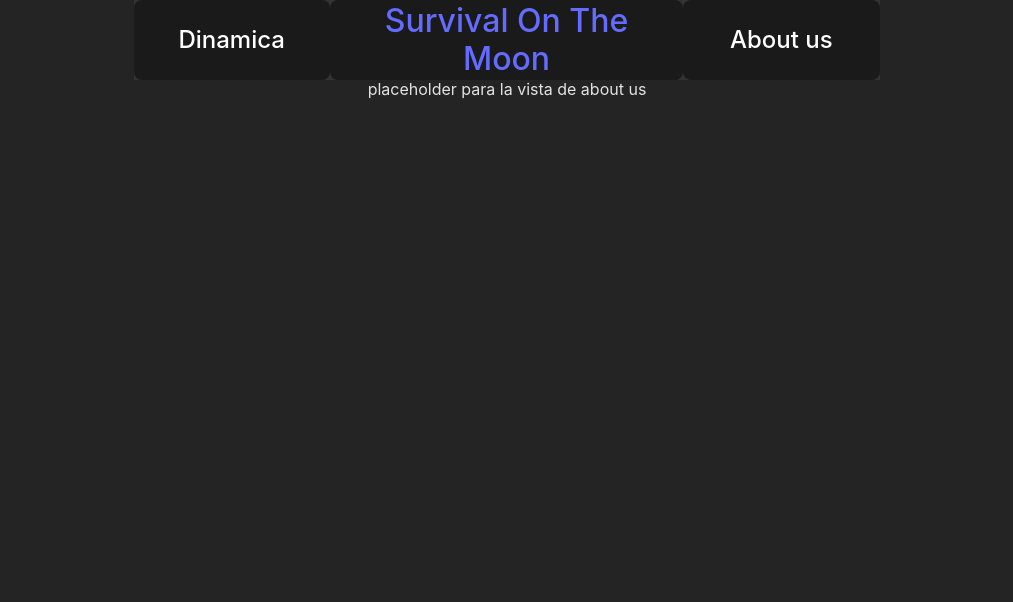
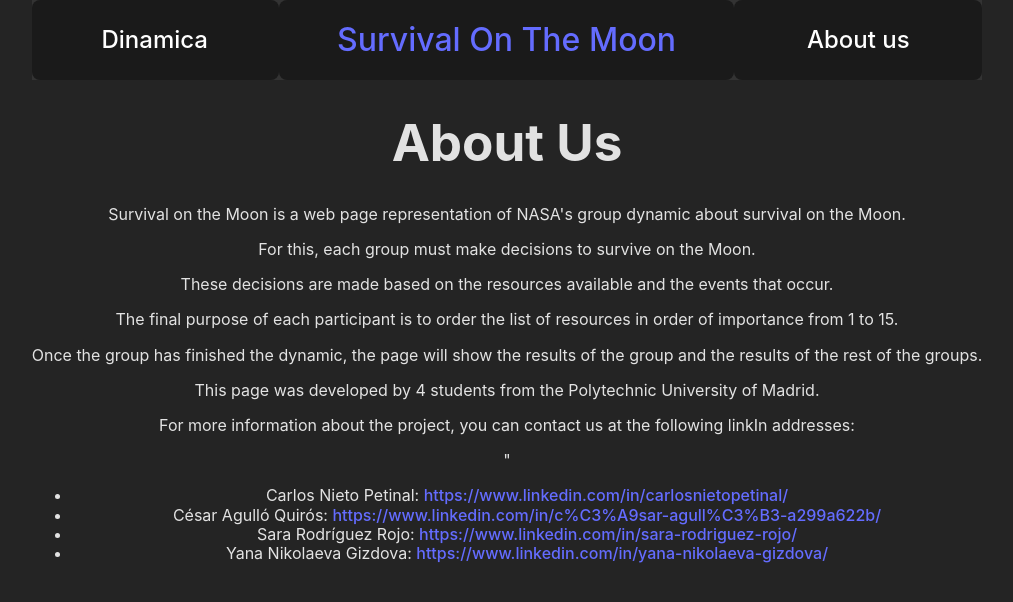
Before and after one commit to Churly01/Dynamics, a React (Vite) app: page /about_us in a window 1280 px wide. Shown: the top 602 px of the page, without its empty margins (133-1146 px from the left). Built offline with nearby package versions, Linux system fonts and the light colour scheme.

Commit message:
Update AboutUs.jsx

```diff
--- a/src/AboutUs/AboutUs.jsx
+++ b/src/AboutUs/AboutUs.jsx
@@ -2,5 +2,21 @@
 
 // Cambiar en esta carpeta, podeis anyadir los componentes que hagan falta
 export default function AboutUs() {
-  return <>placeholder para la vista de about us</>
+  document.title = "About Us";
+  return <>
+    <h1>About Us</h1>
+    <p>Survival on the Moon is a web page representation of NASA's group dynamic about survival on the Moon.</p>
+    <p>For this, each group must make decisions to survive on the Moon.</p>
+    <p>These decisions are made based on the resources available and the events that occur.</p>
+    <p>The final purpose of each participant is to order the list of resources in order of importance from 1 to 15.</p>
+    <p>Once the group has finished the dynamic, the page will show the results of the group and the results of the rest of the groups.</p>
+    <p>This page was developed by 4 students from the Polytechnic University of Madrid.</p>
+    <p>For more information about the project, you can contact us at the following linkIn addresses:</p>"
+    <ul>
+      <li>Carlos Nieto Petinal: <a href="https://www.linkedin.com/in/carlosnietopetinal/">https://www.linkedin.com/in/carlosnietopetinal/</a></li>
+      <li>César Agulló Quirós: <a href="https://www.linkedin.com/in/c%C3%A9sar-agull%C3%B3-a299a622b/">https://www.linkedin.com/in/c%C3%A9sar-agull%C3%B3-a299a622b/</a></li>
+      <li>Sara Rodríguez Rojo: <a href="https://www.linkedin.com/in/sara-rodriguez-rojo/">https://www.linkedin.com/in/sara-rodriguez-rojo/</a></li>
+      <li>Yana Nikolaeva Gizdova: <a href="https://www.linkedin.com/in/yana-nikolaeva-gizdova/">https://www.linkedin.com/in/yana-nikolaeva-gizdova/</a></li>
+    </ul>
+  </>
 }
```
